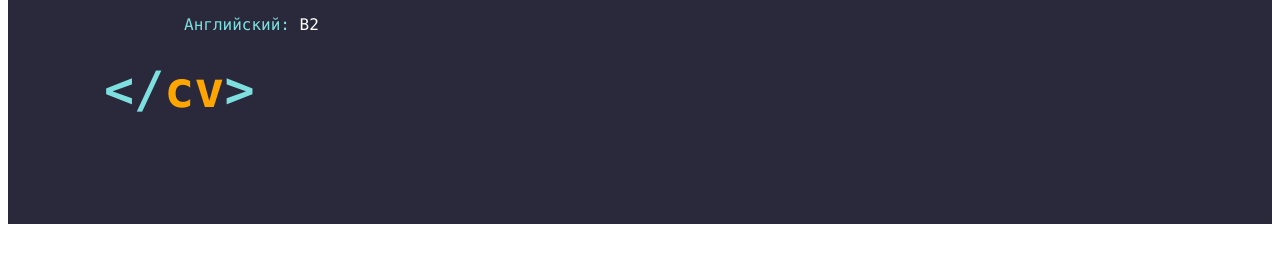
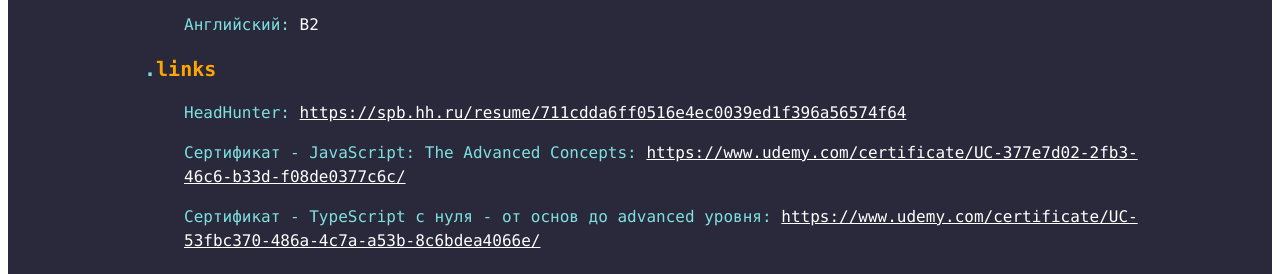
Before and after one commit to PolinkaLa/curriculum-vitae, a Gatsby site: page / in a window 1280 px wide. Shown: the part 1500-1774 px from the top of the page. Before the commit the page ends 1732 px from the top, so only its background shows below. Built offline with nearby package versions, Linux system fonts and the light colour scheme; Gatsby itself is replaced by a stand-in of ours.

Commit message:
add links

```diff
--- a/src/pages/index.tsx
+++ b/src/pages/index.tsx
@@ -26,6 +26,10 @@ const telegramPosition = {
   position: "absolute",
   top: "96px",
   right: "96px"
+}
+
+const linkStyle = {
+  color: "#fff"
 }
 
 const title = {
@@ -101,7 +105,16 @@ const workExperience = {
 
 const links = {
   title: "links",
-  description: [{}]
+  description: [{
+    title: "HeadHunter",
+    url: "https://spb.hh.ru/resume/711cdda6ff0516e4ec0039ed1f396a56574f64"
+  }, {
+    title: "Сертификат - JavaScript: The Advanced Concepts",
+    url: "https://www.udemy.com/certificate/UC-377e7d02-2fb3-46c6-b33d-f08de0377c6c/"
+  }, {
+    title: "Сертификат - TypeScript с нуля - от основ до advanced уровня",
+    url: "https://www.udemy.com/certificate/UC-53fbc370-486a-4c7a-a53b-8c6bdea4066e/"
+  }]
 }
 
 const skills = {
@@ -151,6 +164,12 @@ const IndexPage = () => {
         <p style={paddingLeft}><span style={blueColorStyle}>{languages.description[0].lang}:</span> {languages.description[0].level}</p>
         <p style={paddingLeft}><span style={blueColorStyle}>{languages.description[1].lang}:</span> {languages.description[1].level}</p>
       </section>
+      <section style={paddingLeft}>
+        <h3 style={sectionStyles}><span style={blueColorStyle}>.</span>{links.title}</h3>
+        <p style={paddingLeft}><span style={blueColorStyle}>{links.description[0].title}:</span> <a target="_blank" style={linkStyle} href={links.description[0].url}>{links.description[0].url}</a></p>
+        <p style={paddingLeft}><span style={blueColorStyle}>{links.description[1].title}:</span> <a target="_blank" style={linkStyle} href={links.description[1].url}>{links.description[1].url}</a></p>
+        <p style={paddingLeft}><span style={blueColorStyle}>{links.description[2].title}:</span> <a target="_blank" style={linkStyle} href={links.description[2].url}>{links.description[2].url}</a></p>
+      </section>
       <Tag tag="cv" open="false" />
     </main>
   )
```
